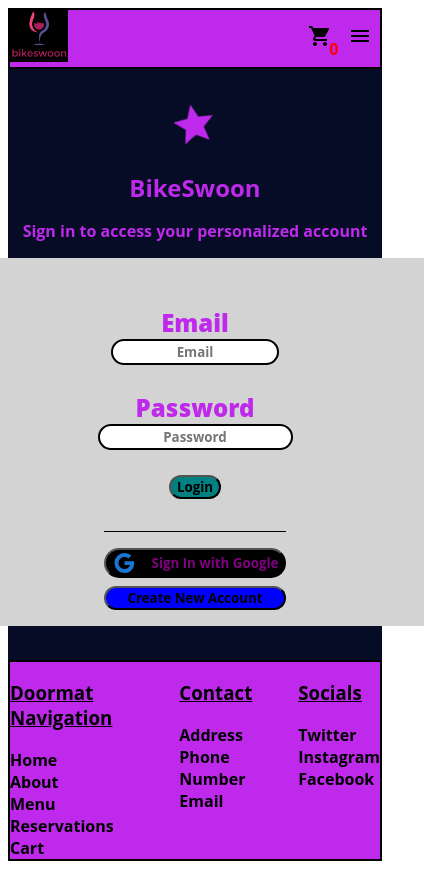
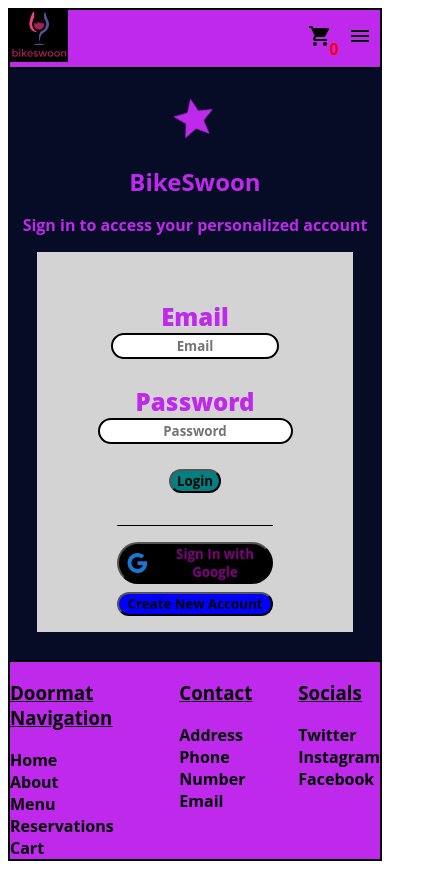
Before and after one commit to sean5505/bikeSwoonRestaurantWebsite, a React (Vite) app: page /login in a window 390 px wide. Shown: the whole page, 424 px wide, since content can reach past the window. Built offline with nearby package versions, Linux system fonts and the light colour scheme; no server answers.

Commit message:
small ui fix

```diff
--- a/src/components/Forms/SignIn/SignInForm.module.css
+++ b/src/components/Forms/SignIn/SignInForm.module.css
@@ -47,7 +47,7 @@
 }
 
 @media (max-width: 480px) {
-  .SignInForm {
-    width: 60vw;
+  .SignInForm, .formContainer {
+    width: 40vw;
   }
 }
```
